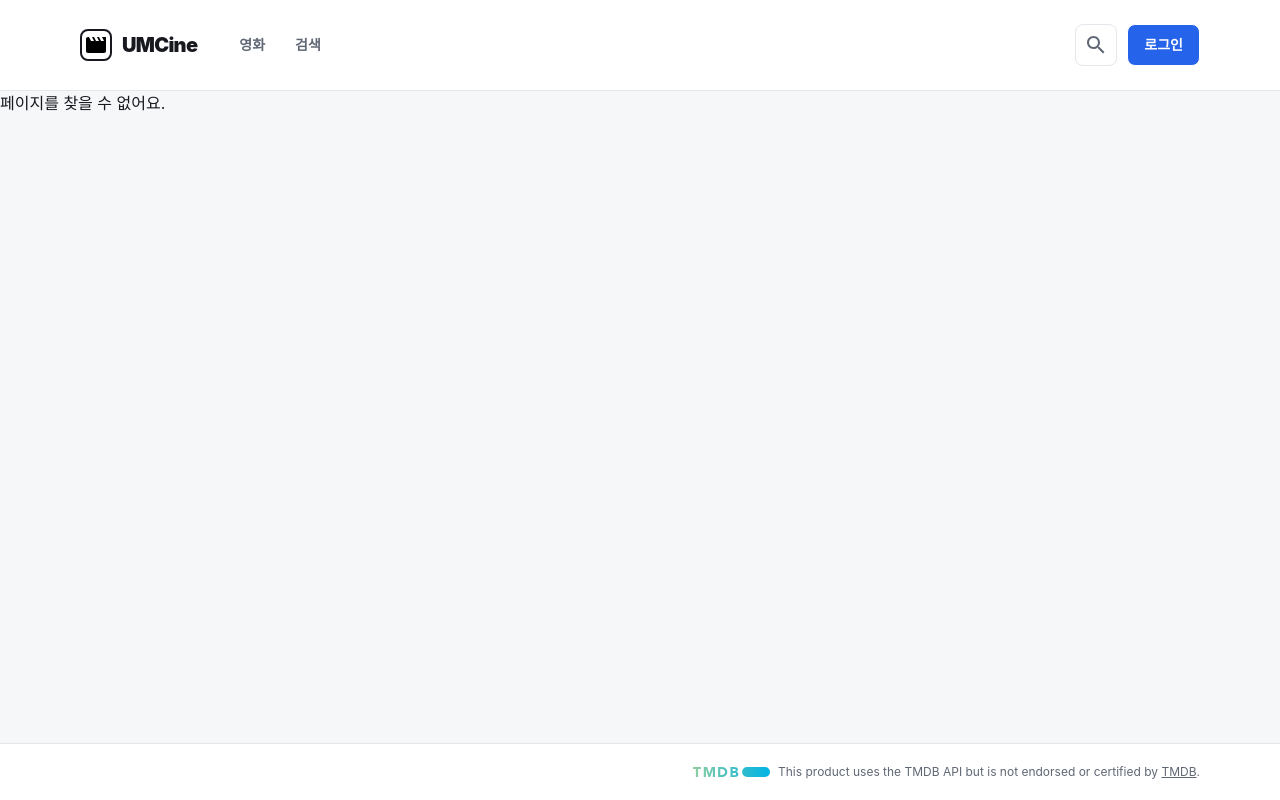
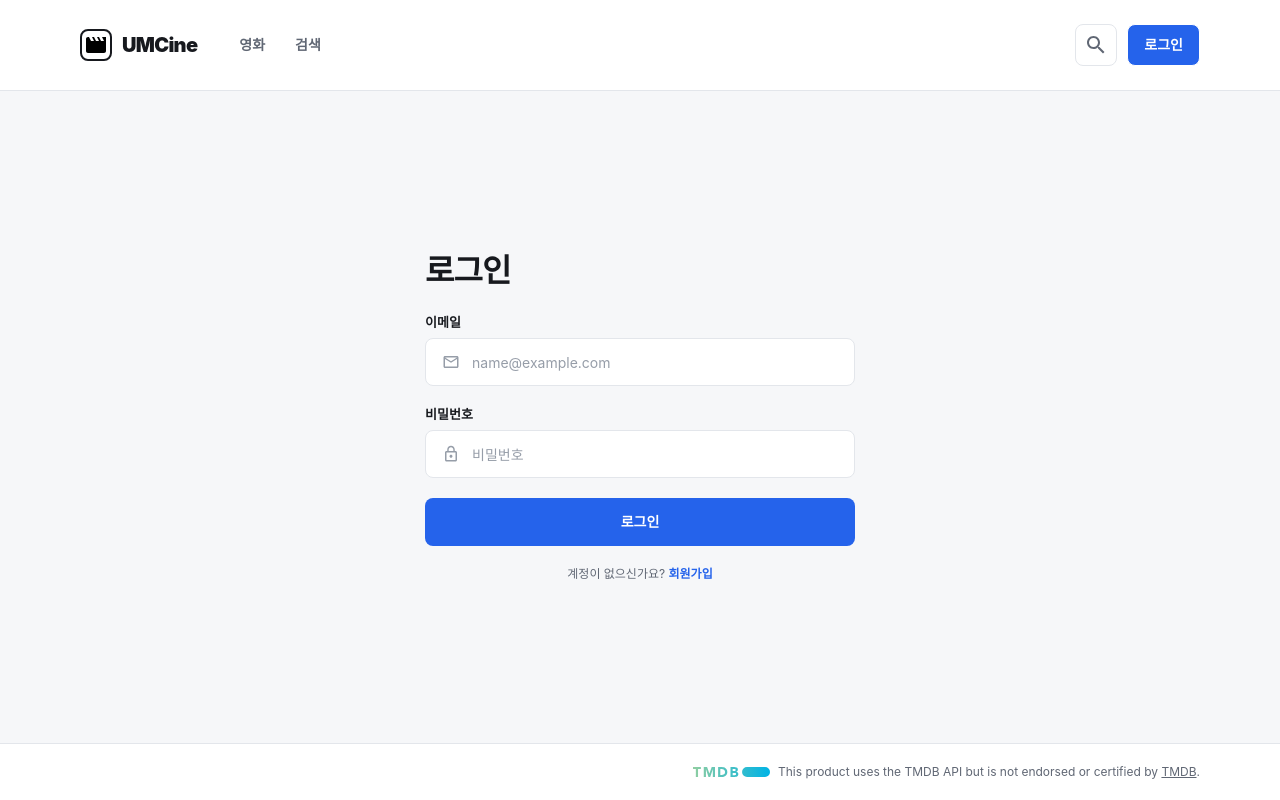
Before and after one commit to UMC-EWHA-11th-PE/UMC-Web-A-FE, a React (Vite) app in the folder umcine/: page /login in a window 1280 px wide. Built offline with nearby package versions, Linux system fonts and the light colour scheme; no server answers; a web font is replaced by a local one.

Commit message:
feat: 로그인 화면 퍼블리싱 및 회원가입, 헤더와 연결

```diff
--- /dev/null
+++ b/umcine/src/components/auth/form-field-styles.ts
@@ -0,0 +1,9 @@
+// 컴포넌트 파일에 상수를 같이 export하면 Fast Refresh가 깨져서 따로 둠
+
+// Figma: 48px 높이 입력칸 안쪽 글자
+export const INPUT_CLASS_NAME =
+  "h-full min-w-0 flex-1 bg-transparent text-sm text-fg outline-none placeholder:text-fg-tertiary";
+
+// Figma: 입력칸 오른쪽 안의 파란 글자 버튼
+export const CHECK_BUTTON_CLASS_NAME =
+  "shrink-0 cursor-pointer text-xs font-bold text-action disabled:cursor-not-allowed disabled:text-fg-tertiary";
--- /dev/null
+++ b/umcine/src/components/auth/form-field.tsx
@@ -0,0 +1,43 @@
+import type { ReactNode } from "react";
+import { cn } from "../../utils/cn";
+
+interface FormFieldProps {
+  id: string;
+  label: string;
+  hint?: string;
+  error?: string;
+  children: ReactNode;
+}
+
+// 라벨 + 입력칸 + (안내 또는 오류 문구) 한 묶음
+export function FormField({ id, label, hint, error, children }: FormFieldProps) {
+  const message = error ?? hint;
+
+  return (
+    <div className="flex flex-col gap-2">
+      <label htmlFor={id} className="text-[13px] leading-4 font-bold text-fg">
+        {label}
+      </label>
+      {children}
+      {message && (
+        <p className={cn("text-[11px] leading-4", error ? "text-danger" : "text-fg-tertiary")}>
+          {message}
+        </p>
+      )}
+    </div>
+  );
+}
+
+// Figma: 흰 배경, 1px 테두리, radius 8px. 입력 중에는 파란 테두리, 오류일 때는 빨간 테두리
+export function InputBox({ hasError, children }: { hasError: boolean; children: ReactNode }) {
+  return (
+    <div
+      className={cn(
+        "flex h-12 items-center gap-3 rounded-lg border bg-surface px-4",
+        hasError ? "border-danger" : "border-line focus-within:border-action",
+      )}
+    >
+      {children}
+    </div>
+  );
+}
--- a/umcine/src/components/layout/header.tsx
+++ b/umcine/src/components/layout/header.tsx
@@ -56,12 +56,12 @@ export default function Header() {
             className="size-6 bg-fg-secondary mask-[url('/icons/search.svg')] mask-center mask-no-repeat"
           />
         </Link>
-        <button
-          type="button"
-          className="h-[42px] cursor-pointer rounded-lg border border-white bg-action px-4 text-sm font-extrabold text-white hover:bg-action-hover active:bg-action-pressed"
+        <Link
+          to="/login"
+          className="flex h-[42px] cursor-pointer items-center rounded-lg border border-white bg-action px-4 text-sm font-extrabold text-white hover:bg-action-hover active:bg-action-pressed"
         >
           로그인
-        </button>
+        </Link>
       </div>
     </header>
   );
--- /dev/null
+++ b/umcine/src/pages/auth/login-page.tsx
@@ -0,0 +1,94 @@
+import { useState, type SubmitEvent } from "react";
+import { Link } from "@tanstack/react-router";
+import { FormField, InputBox } from "../../components/auth/form-field";
+import { INPUT_CLASS_NAME } from "../../components/auth/form-field-styles";
+
+const DEFAULT_FORM = {
+  email: "",
+  password: "",
+};
+
+type LoginFormKey = keyof typeof DEFAULT_FORM;
+
+export function LoginPage() {
+  const [form, setForm] = useState(DEFAULT_FORM);
+
+  const handleChangeField = (key: LoginFormKey, value: string) => {
+    setForm((prev) => ({ ...prev, [key]: value }));
+  };
+
+  const handleSubmit = (event: SubmitEvent<HTMLFormElement>) => {
+    event.preventDefault();
+    // 로그인 API 연결은 8주차에서 진행
+  };
+
+  return (
+    // Figma: 회원가입과 같은 430px 폼, 화면 가운데 배치
+    <main className="flex items-center justify-center px-4 py-16">
+      <form
+        onSubmit={handleSubmit}
+        noValidate
+        className="flex w-full max-w-[430px] flex-col gap-5"
+      >
+        <h1 className="mb-1 text-[32px] leading-[38px] font-bold tracking-[-1px] text-fg">
+          로그인
+        </h1>
+
+        <FormField id="login-email" label="이메일">
+          <InputBox hasError={false}>
+            <InputIcon src="/icons/mail.svg" />
+            <input
+              id="login-email"
+              type="email"
+              autoComplete="email"
+              placeholder="name@example.com"
+              value={form.email}
+              onChange={(event) => handleChangeField("email", event.target.value)}
+              className={INPUT_CLASS_NAME}
+            />
+          </InputBox>
+        </FormField>
+
+        <FormField id="login-password" label="비밀번호">
+          <InputBox hasError={false}>
+            <InputIcon src="/icons/lock.svg" />
+            <input
+              id="login-password"
+              type="password"
+              autoComplete="current-password"
+              placeholder="비밀번호"
+              value={form.password}
+              onChange={(event) => handleChangeField("password", event.target.value)}
+              className={INPUT_CLASS_NAME}
+            />
+          </InputBox>
+        </FormField>
+
+        <button
+          type="submit"
+          className="h-12 w-full cursor-pointer rounded-lg bg-action text-sm font-extrabold text-white hover:bg-action-hover active:bg-action-pressed"
+        >
+          로그인
+        </button>
+
+        <p className="text-center text-xs leading-4 text-fg-secondary">
+          계정이 없으신가요?{" "}
+          <Link to="/signup" className="font-bold text-action">
+            회원가입
+          </Link>
+        </p>
+      </form>
+    </main>
+  );
+}
+
+// Figma: 입력칸 왼쪽의 회색 아이콘. svg가 검정색이라 마스크로 쓰고 tertiary 색을 입힘
+function InputIcon({ src }: { src: string }) {
+  return (
+    <span
+      aria-hidden="true"
+      style={{ maskImage: `url('${src}')` }}
+      className="size-[18px] shrink-0 bg-fg-tertiary mask-contain mask-center mask-no-repeat"
+    />
+  );
+}
--- a/umcine/src/pages/auth/signup-page.tsx
+++ b/umcine/src/pages/auth/signup-page.tsx
@@ -1,9 +1,13 @@
-import { useState, type ReactNode, type SubmitEvent } from "react";
-import { cn } from "../../utils/cn";
+import { useState, type SubmitEvent } from "react";
+import { Link, useNavigate } from "@tanstack/react-router";
 import { checkEmailDuplicate } from "../../api/members/check-email-duplicate";
 import { checkNicknameDuplicate } from "../../api/members/check-nickname-duplicate";
 import { signup } from "../../api/members/signup";
-// import { useNavigate } from "@tanstack/react-router";
+import { FormField, InputBox } from "../../components/auth/form-field";
+import {
+  CHECK_BUTTON_CLASS_NAME,
+  INPUT_CLASS_NAME,
+} from "../../components/auth/form-field-styles";
 
 // 이메일 형식 검사
 const EMAIL_REGEX = /^[^\s@]+@[^\s@]+\.[^\s@]+$/;
@@ -35,7 +39,7 @@ export function SignupPage() {
     nickname: DEFAULT_DUPLICATE_CHECK,
   });
   const [isSubmitting, setIsSubmitting] = useState(false);
-  // const navigate = useNavigate();
+  const navigate = useNavigate();
 
   // 입력값의 유효성 검사
   const isEmailValid = EMAIL_REGEX.test(form.email.trim());
@@ -124,8 +128,8 @@ export function SignupPage() {
         password: form.password,
       });
       alert(response.message);
-      // 로그인 페이지 연결 후 주석 해제
-      // navigate({ to: "/login" });
+      // 가입에 성공하면 로그인 화면으로 이동
+      navigate({ to: "/login" });
     } catch {
       // 실패하면 입력값을 그대로 두고 다시 요청할 수 있게 함
       alert("회원가입에 실패했어요. 다시 시도해 주세요.");
@@ -253,59 +257,11 @@ export function SignupPage() {
 
         <p className="text-center text-xs leading-4 text-fg-secondary">
           이미 계정이 있나요?{" "}
-          {/* 로그인 페이지는 필수 미션에서 만든 뒤 Link로 연결 */}
-          <span className="font-bold text-action">로그인</span>
+          <Link to="/login" className="font-bold text-action">
+            로그인
+          </Link>
         </p>
       </form>
     </main>
   );
 }
-
-// Figma: 48px 높이 입력칸 안쪽 글자
-const INPUT_CLASS_NAME =
-  "h-full min-w-0 flex-1 bg-transparent text-sm text-fg outline-none placeholder:text-fg-tertiary";
-
-// Figma: 입력칸 오른쪽 안의 파란 글자 버튼
-const CHECK_BUTTON_CLASS_NAME =
-  "shrink-0 cursor-pointer text-xs font-bold text-action disabled:cursor-not-allowed disabled:text-fg-tertiary";
-
-interface FormFieldProps {
-  id: string;
-  label: string;
-  hint?: string;
-  error?: string;
-  children: ReactNode;
-}
-
-// 라벨 + 입력칸 + (안내 또는 오류 문구) 한 묶음
-function FormField({ id, label, hint, error, children }: FormFieldProps) {
-  const message = error ?? hint;
-
-  return (
-    <div className="flex flex-col gap-2">
-      <label htmlFor={id} className="text-[13px] leading-4 font-bold text-fg">
-        {label}
-      </label>
-      {children}
-      {message && (
-        <p className={cn("text-[11px] leading-4", error ? "text-danger" : "text-fg-tertiary")}>
-          {message}
-        </p>
-      )}
-    </div>
-  );
-}
-
-// Figma: 흰 배경, 1px 테두리, radius 8px. 입력 중에는 파란 테두리, 오류일 때는 빨간 테두리
-function InputBox({ hasError, children }: { hasError: boolean; children: ReactNode }) {
-  return (
-    <div
-      className={cn(
-        "flex h-12 items-center gap-3 rounded-lg border bg-surface px-4",
-        hasError ? "border-danger" : "border-line focus-within:border-action",
-      )}
-    >
-      {children}
-    </div>
-  );
-}
--- a/umcine/src/routeTree.gen.ts
+++ b/umcine/src/routeTree.gen.ts
@@ -10,6 +10,7 @@
 
 import { Route as rootRouteImport } from './routes/__root'
 import { Route as IndexRouteImport } from './routes/index'
+import { Route as LoginRouteImport } from './routes/login'
 import { Route as SearchRouteImport } from './routes/search'
 import { Route as SignupRouteImport } from './routes/signup'
 import { Route as MoviesMovieIdRouteImport } from './routes/movies.$movieId'
@@ -17,6 +18,11 @@ import { Route as MoviesMovieIdRouteImport } from './routes/movies.$movieId'
 const IndexRoute = IndexRouteImport.update({
   id: '/',
   path: '/',
+  getParentRoute: () => rootRouteImport,
+} as any)
+const LoginRoute = LoginRouteImport.update({
+  id: '/login',
+  path: '/login',
   getParentRoute: () => rootRouteImport,
 } as any)
 const SearchRoute = SearchRouteImport.update({
@@ -37,12 +43,14 @@ const MoviesMovieIdRoute = MoviesMovieIdRouteImport.update({
 
 export interface FileRoutesByFullPath {
   '/': typeof IndexRoute
+  '/login': typeof LoginRoute
   '/search': typeof SearchRoute
   '/signup': typeof SignupRoute
   '/movies/$movieId': typeof MoviesMovieIdRoute
 }
 export interface FileRoutesByTo {
   '/': typeof IndexRoute
+  '/login': typeof LoginRoute
   '/search': typeof SearchRoute
   '/signup': typeof SignupRoute
   '/movies/$movieId': typeof MoviesMovieIdRoute
@@ -50,20 +58,22 @@ export interface FileRoutesByTo {
 export interface FileRoutesById {
   __root__: typeof rootRouteImport
   '/': typeof IndexRoute
+  '/login': typeof LoginRoute
   '/search': typeof SearchRoute
   '/signup': typeof SignupRoute
   '/movies/$movieId': typeof MoviesMovieIdRoute
 }
 export interface FileRouteTypes {
   fileRoutesByFullPath: FileRoutesByFullPath
-  fullPaths: '/' | '/search' | '/signup' | '/movies/$movieId'
+  fullPaths: '/' | '/login' | '/search' | '/signup' | '/movies/$movieId'
   fileRoutesByTo: FileRoutesByTo
-  to: '/' | '/search' | '/signup' | '/movies/$movieId'
-  id: '__root__' | '/' | '/search' | '/signup' | '/movies/$movieId'
+  to: '/' | '/login' | '/search' | '/signup' | '/movies/$movieId'
+  id: '__root__' | '/' | '/login' | '/search' | '/signup' | '/movies/$movieId'
   fileRoutesById: FileRoutesById
 }
 export interface RootRouteChildren {
   IndexRoute: typeof IndexRoute
+  LoginRoute: typeof LoginRoute
   SearchRoute: typeof SearchRoute
   SignupRoute: typeof SignupRoute
   MoviesMovieIdRoute: typeof MoviesMovieIdRoute
@@ -76,6 +86,13 @@ declare module '@tanstack/react-router' {
       path: '/'
       fullPath: '/'
       preLoaderRoute: typeof IndexRouteImport
+      parentRoute: typeof rootRouteImport
+    }
+    '/login': {
+      id: '/login'
+      path: '/login'
+      fullPath: '/login'
+      preLoaderRoute: typeof LoginRouteImport
       parentRoute: typeof rootRouteImport
     }
     '/search': {
@@ -104,6 +121,7 @@ declare module '@tanstack/react-router' {
 
 const rootRouteChildren: RootRouteChildren = {
   IndexRoute: IndexRoute,
+  LoginRoute: LoginRoute,
   SearchRoute: SearchRoute,
   SignupRoute: SignupRoute,
   MoviesMovieIdRoute: MoviesMovieIdRoute,
--- /dev/null
+++ b/umcine/src/routes/login.tsx
@@ -0,0 +1,4 @@
+import { createFileRoute } from "@tanstack/react-router";
+import { LoginPage } from "../pages/auth/login-page";
+
+export const Route = createFileRoute("/login")({ component: LoginPage });
```
